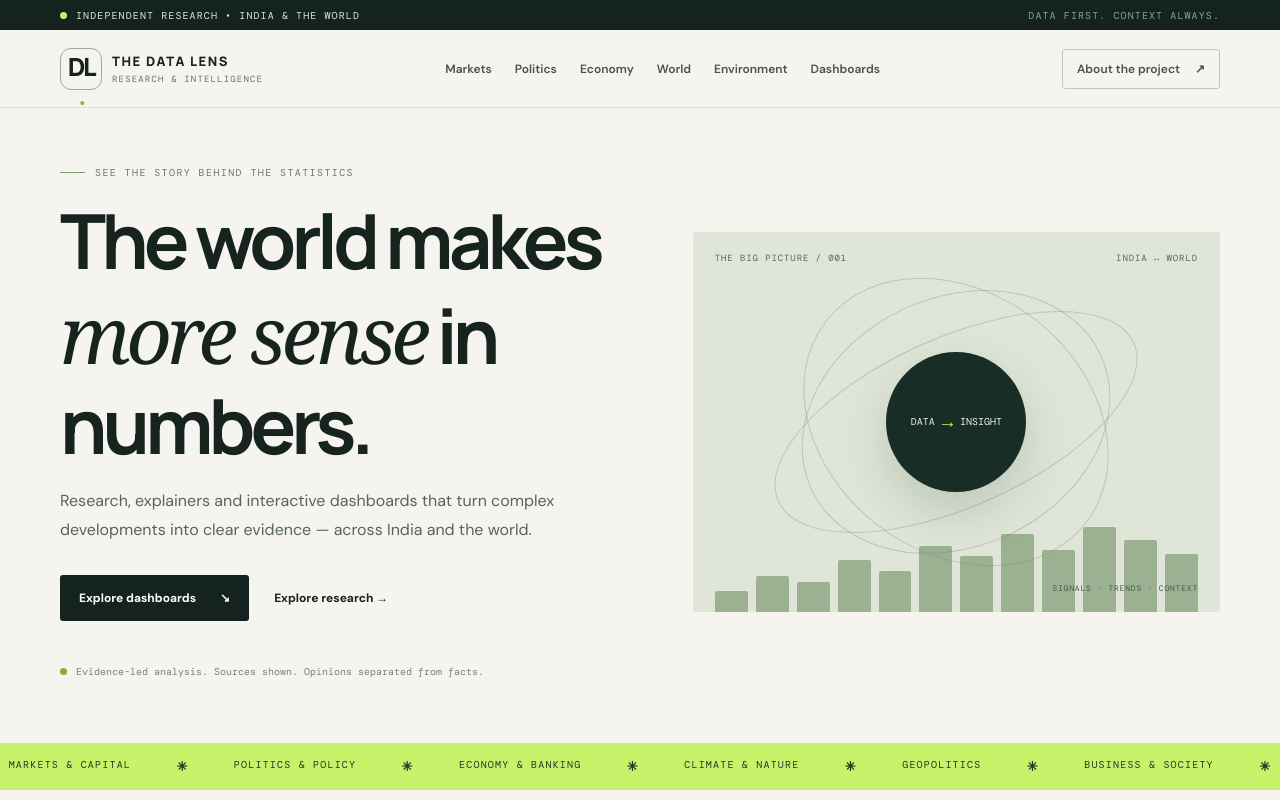
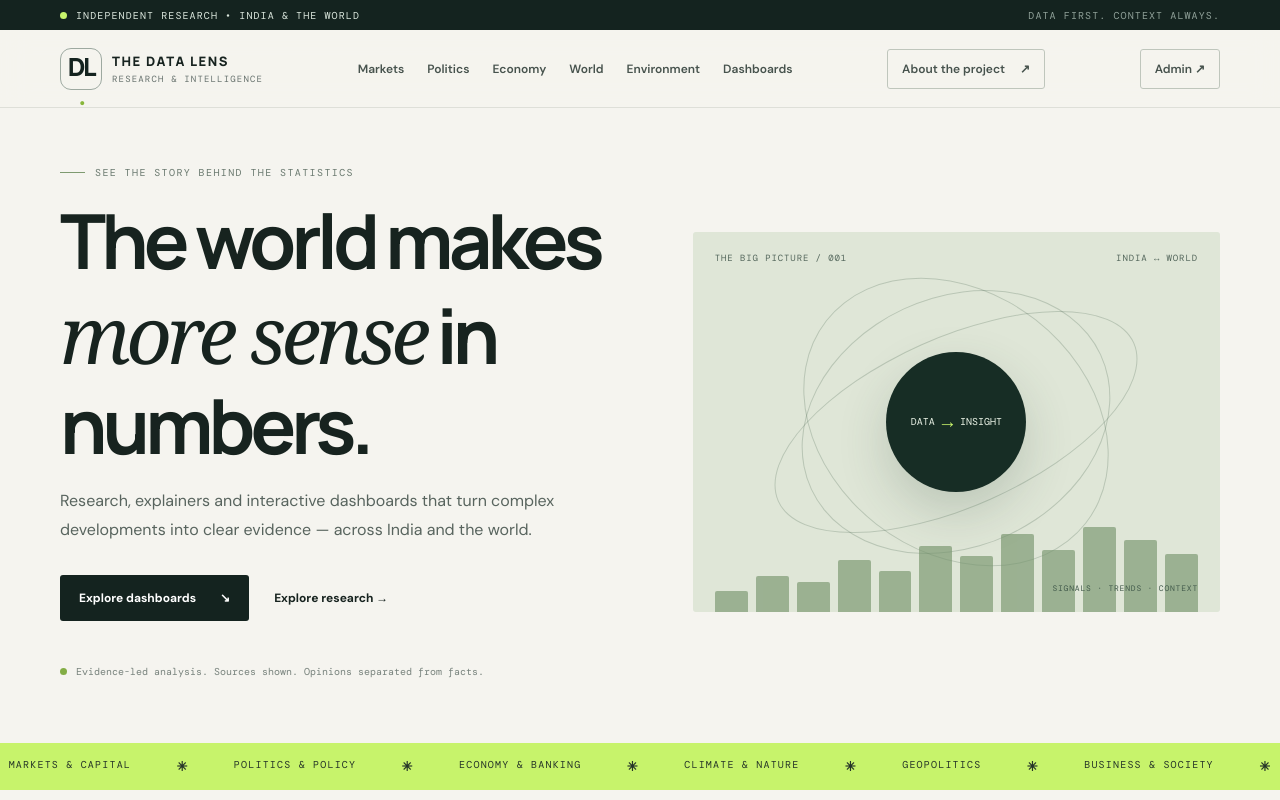
Before and after one commit to shashipreetham213/my-project, a plain HTML site: page index.html in a window 1280 px wide. Shown: the top 800 px of the page. Drawn offline with nearby package versions, Linux system fonts and the light colour scheme.

Commit message:
Add admin workspace entry point to site navigation

```diff
--- a/index.html
+++ b/index.html
@@ -23,7 +23,7 @@
     <nav id="mainNav" class="main-nav">
       <a href="#markets">Markets</a><a href="#politics">Politics</a><a href="#economy">Economy</a><a href="#world">World</a><a href="#environment">Environment</a><a href="#dashboards">Dashboards</a>
     </nav>
-    <a class="header-cta" href="#about">About the project <span>↗</span></a>
+    <a class="header-cta" href="#about">About the project <span>↗</span></a><a class="header-cta" href="admin/">Admin ↗</a>
   </header>
 
   <main id="home">
```
